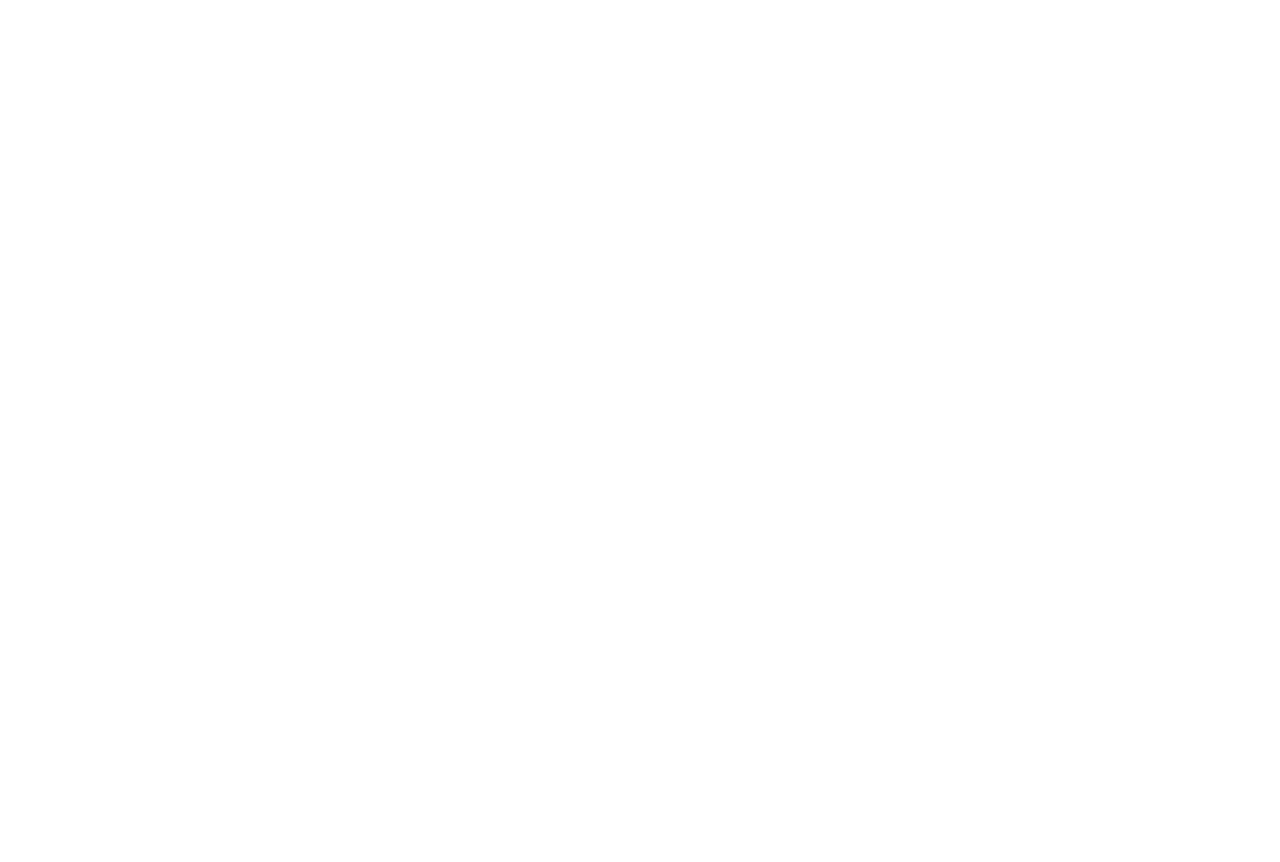
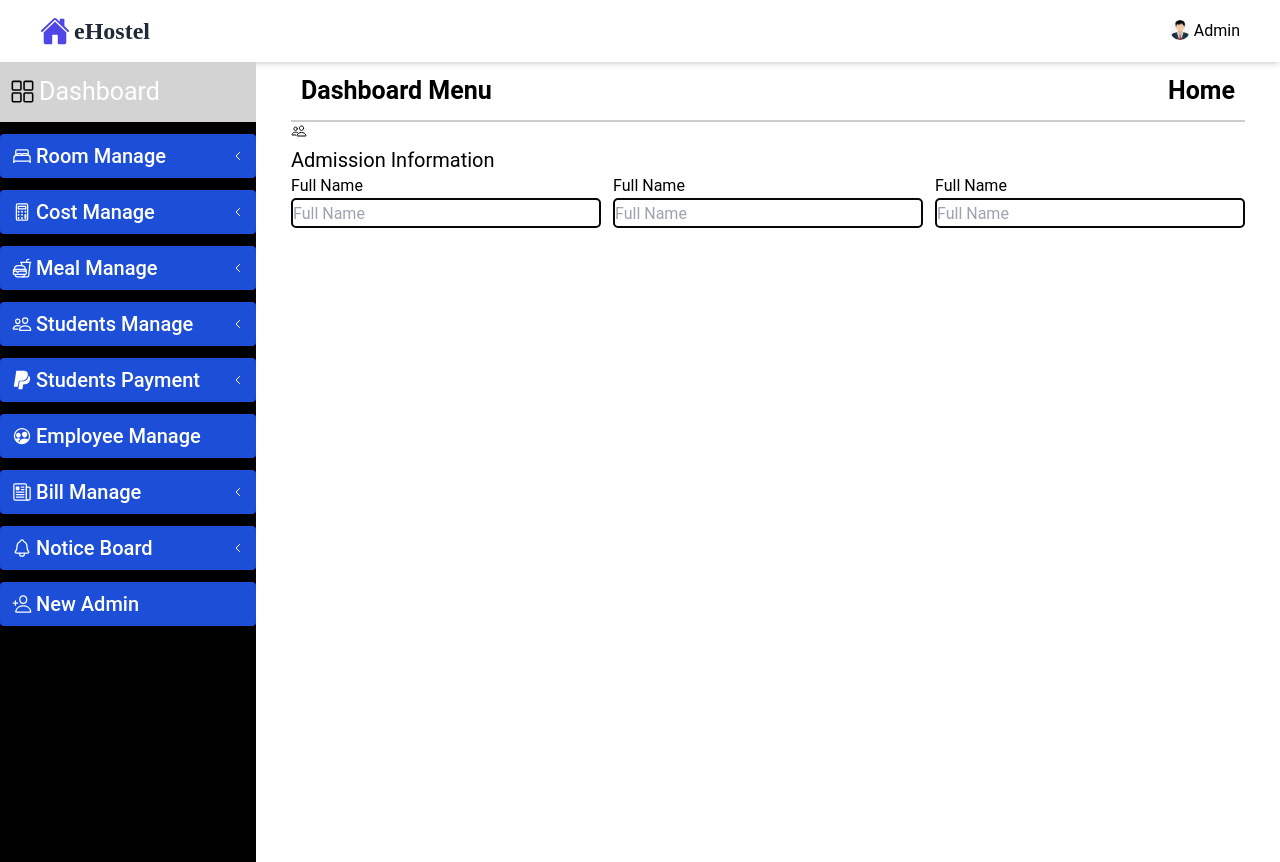
Before and after one commit to osmangoni20/ehostel, a React (Create React App) app in the folder front-end/: page /dashboard/student_admission in a window 1280 px wide. Before the commit this address had no page. Before the commit the page ends 800 px from the top, so only its background shows below. Built offline with nearby package versions, Linux system fonts and the light colour scheme.

Commit message:
admission page update

```diff
--- a/front-end/src/App.js
+++ b/front-end/src/App.js
@@ -1,6 +1,7 @@
 import { Route, Routes } from "react-router-dom";
 import "./App.css";
 import Dashboard from "./components/DashboardPart/Dashboard/Dashboard";
+import Admission from "./components/DashboardPart/StudentManage/Admission/Admission";
 
 function App() {
   return (
@@ -14,6 +15,7 @@ function App() {
 
       <Routes>
         <Route path="/dashboard" element={<Dashboard />} />
+        <Route path="/dashboard/student_admission" element={<Admission/>}/>
       </Routes>
     </div>
   );
--- a/front-end/src/components/DashboardPart/Dashboard/Dashboard.js
+++ b/front-end/src/components/DashboardPart/Dashboard/Dashboard.js
@@ -5,6 +5,7 @@ import DashboardCard from "../DashboardCard/DashboardCard";
 import DashboardHeader from "../DashboardHeader/DashboardHeader";
 import { CardData, NewNotice } from "../fakeData";
 import Sidebar from "../Sidebar/Sidebar";
+import SidebarManuHeder from "../SidebarManuHeder/SidebarManuHeder";
 import "./Dashboard.css";
 const Dashboard = () => {
   const [newNotice, setNewNotice] = useState();
@@ -24,14 +25,7 @@ const Dashboard = () => {
         </aside>
 
         <main>
-          <div className="active-menu flex justify-between items-center">
-            <Link to="/">
-              <h2>Dashboard</h2>
-            </Link>
-            <Link to="/home">
-              <h2>Home</h2>
-            </Link>
-          </div>
+          <SidebarManuHeder></SidebarManuHeder>
           <div className="flex flex-wrap justify-between mt-5">
             {CardData.map((cardData) => (
               <DashboardCard key={cardData.id} card={cardData}></DashboardCard>
@@ -73,7 +67,6 @@ const Dashboard = () => {
           </div>
         </main>
       </div>
-
     </div>
   );
 };
--- a/front-end/src/components/DashboardPart/Sidebar/SidebarData.js
+++ b/front-end/src/components/DashboardPart/Sidebar/SidebarData.js
@@ -1,25 +1,33 @@
 const SidebarData = [
-  { name: "Room Manage", link: "/room_manage", icon: "bed-outline",
-  subOptions:[
-    {name:"Add New ",link:"add_room"},
-    {name:"List View",link:"room_list"}
-  ] },
-  { name: "Cost Manage",  icon: "calculator-outline",
-  subOptions:[
-    {name:"Add New ",link:"add_new_cost"},
-    {name:"List View",link:"cost_list"}
-  ] },
-  { name: "Meal Manage", icon: "fast-food-outline",
-    subOptions:[
-      {name:"Add New Meal",link:"add_new_meal"},
-      {name:"Meal List",link:"meal_list"}
-    ]
-},
+  {
+    name: "Room Manage",
+    icon: "bed-outline",
+    subOptions: [
+      { name: "Add New ", link: "add_room" },
+      { name: "List View", link: "room_list" },
+    ],
+  },
+  {
+    name: "Cost Manage",
+    icon: "calculator-outline",
+    subOptions: [
+      { name: "Add New ", link: "add_new_cost" },
+      { name: "List View", link: "cost_list" },
+    ],
+  },
+  {
+    name: "Meal Manage",
+    icon: "fast-food-outline",
+    subOptions: [
+      { name: "Add New Meal", link: "add_new_meal" },
+      { name: "Meal List", link: "meal_list" },
+    ],
+  },
   {
     name: "Students Manage",
 
     subOptions: [
-      { name: "Student Admission", link: "/new_add" },
+      { name: "Student Admission", link: "/dashboard/student_admission" },
 
       {
         name: "Student List",
@@ -33,26 +41,40 @@ const SidebarData = [
     icon: "people-outline",
   },
 
-  { name: "Students Payment", icon: "logo-paypal",
-  subOptions:[
-    {name:"Add ",link:"add_payment"},
-    {name:"View",link:"payment_list"}
-  ] },
+  {
+    name: "Students Payment",
+    icon: "logo-paypal",
+    subOptions: [
+      { name: "Add ", link: "add_payment" },
+      { name: "View", link: "payment_list" },
+    ],
+  },
   {
     name: "Employee Manage",
     link: "/employee_manage",
     icon: "people-circle-outline",
   },
-  { name: "Bill Manage",  icon: "newspaper-outline",
-  subOptions:[
-    {name:"Add New ",link:"add_bill"},
-    {name:"List View",link:"bill_list"}
-  ] },
-  { name: "Notice Board",  icon: "notifications-outline",
-  subOptions:[
-    {name:"Add Notice ",link:"add_notice"},
-    {name:"Notice",link:"notice"}
-  ] },
-  { name: "New Admin",subOptions:false, link: "/add_admin", icon: "person-add-outline" },
+  {
+    name: "Bill Manage",
+    icon: "newspaper-outline",
+    subOptions: [
+      { name: "Add New ", link: "add_bill" },
+      { name: "List View", link: "bill_list" },
+    ],
+  },
+  {
+    name: "Notice Board",
+    icon: "notifications-outline",
+    subOptions: [
+      { name: "Add Notice ", link: "add_notice" },
+      { name: "Notice", link: "notice" },
+    ],
+  },
+  {
+    name: "New Admin",
+    subOptions: false,
+    link: "/add_admin",
+    icon: "person-add-outline",
+  },
 ];
 export default SidebarData;
--- /dev/null
+++ b/front-end/src/components/DashboardPart/SidebarManuHeder/ManuHeder.css
@@ -0,0 +1,7 @@
+.menuHeder {
+  height: 60px;
+  padding: 10px;
+  font-size: 25px;
+  font-weight: 600;
+  border-bottom: 2px solid rgb(207, 204, 204);
+}
--- /dev/null
+++ b/front-end/src/components/DashboardPart/SidebarManuHeder/SidebarManuHeder.js
@@ -0,0 +1,15 @@
+import React from 'react';
+import { Link } from 'react-router-dom';
+import './ManuHeder.css';
+const SidebarManuHeder = () => {
+    return (
+       <div className='flex justify-between items-center menuHeder'>
+           <h5>Dashboard Menu</h5>
+           <Link to={'/home'}>
+           <h5>Home</h5>
+           </Link>
+       </div>
+    );
+};
+
+export default SidebarManuHeder;
--- /dev/null
+++ b/front-end/src/components/DashboardPart/StudentManage/Admission/Admission.css
@@ -0,0 +1,6 @@
+input {
+  width: 100%;
+  border: 2px solid rgb(8, 8, 8);
+  height: 30px;
+  border-radius: 5px;
+}
--- /dev/null
+++ b/front-end/src/components/DashboardPart/StudentManage/Admission/Admission.js
@@ -0,0 +1,41 @@
+import React from 'react';
+import DashboardHeader from '../../DashboardHeader/DashboardHeader';
+import Sidebar from '../../Sidebar/Sidebar';
+import SidebarManuHeder from '../../SidebarManuHeder/SidebarManuHeder';
+import './Admission.css';
+
+const Admission = () => {
+    return (
+        <div>
+             <DashboardHeader></DashboardHeader>
+          <div className='flex'>
+          <aside className="h-screen sticky top-0 overflow-hidden">
+          <Sidebar></Sidebar>
+        </aside>
+            <main >
+            <SidebarManuHeder></SidebarManuHeder>
+            <div className='admissionHeader '>
+            <ion-icon name="people-outline"></ion-icon>
+            <h6 className='text-xl'>Admission Information</h6>
+           </div>
+           <div className='grid grid-cols-3 gap-3'>
+           <div>
+               <h5 className='text-bold'>Full Name</h5>
+               <input type={"text"} placeholder='Full Name'></input>
+           </div>
+           <div>
+               <h5 className='text-bold'>Full Name</h5>
+               <input type={"text"} placeholder='Full Name'></input>
+           </div>
+           <div>
+               <h5 className='text-bold'>Full Name</h5>
+               <input type={"text"} placeholder='Full Name'></input>
+           </div>
+           </div>
+            </main>
+          </div>
+        </div>
+    );
+};
+
+export default Admission;
```
Also changed, not shown: front-end/src/components/DashboardPart/Sidebar/SubMenu.js (+24 -15 lines).
